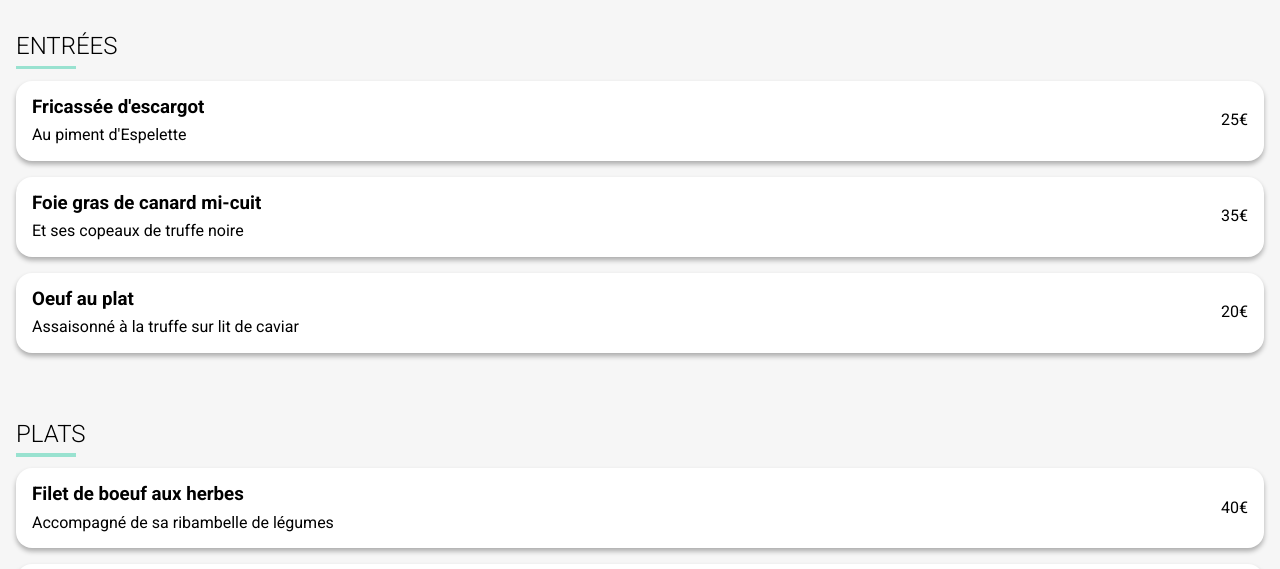
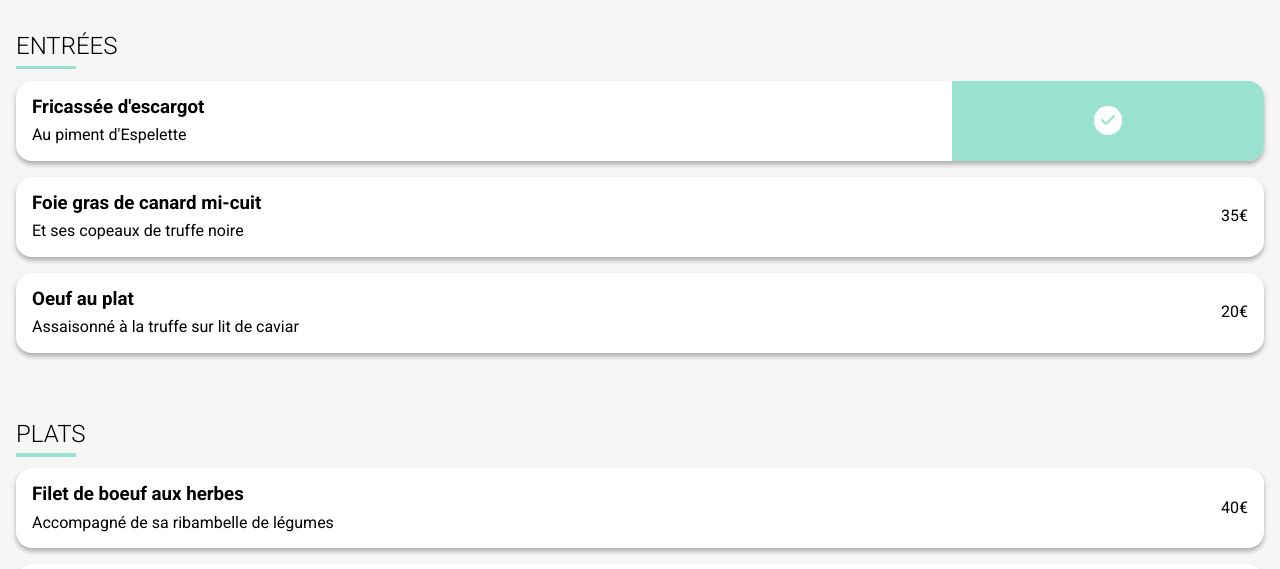
Before and after one commit to VanessaEOI/P3_Ohmyfood, a website: page lapalettedugout.html in a window 1280 px wide. Shown: the part 1086-1655 px from the top of the page. Drawn offline with Linux system fonts and the light colour scheme; a web font is replaced by a local one.

Commit message:
Dishcard-check visible in progress

```diff
--- a/sass/pages/_restaurants-pages.scss
+++ b/sass/pages/_restaurants-pages.scss
@@ -86,11 +86,10 @@ article{
                     height: 100%;
                     position: absolute;
                     top: 0;
-                    right: -25%;
+                    right: 0;
                     display: flex;
                     justify-content: center;
                     align-items: center;
-                    transition: transform 330ms ease-in-out;
                     & i{
                         color: $tertiary;
                         background-color: #fff;
@@ -99,9 +98,6 @@ article{
                         border-radius: 50%;
                         text-align: center;
                         line-height: 1.8rem;
-                    }
-                    & :hover{
-                        transform: translateX(-100%);
                     }
                 }
             }
```
Also changed, not shown: lapalettedugout.html (+1 -1 lines), css/style.css, 1 other file.
